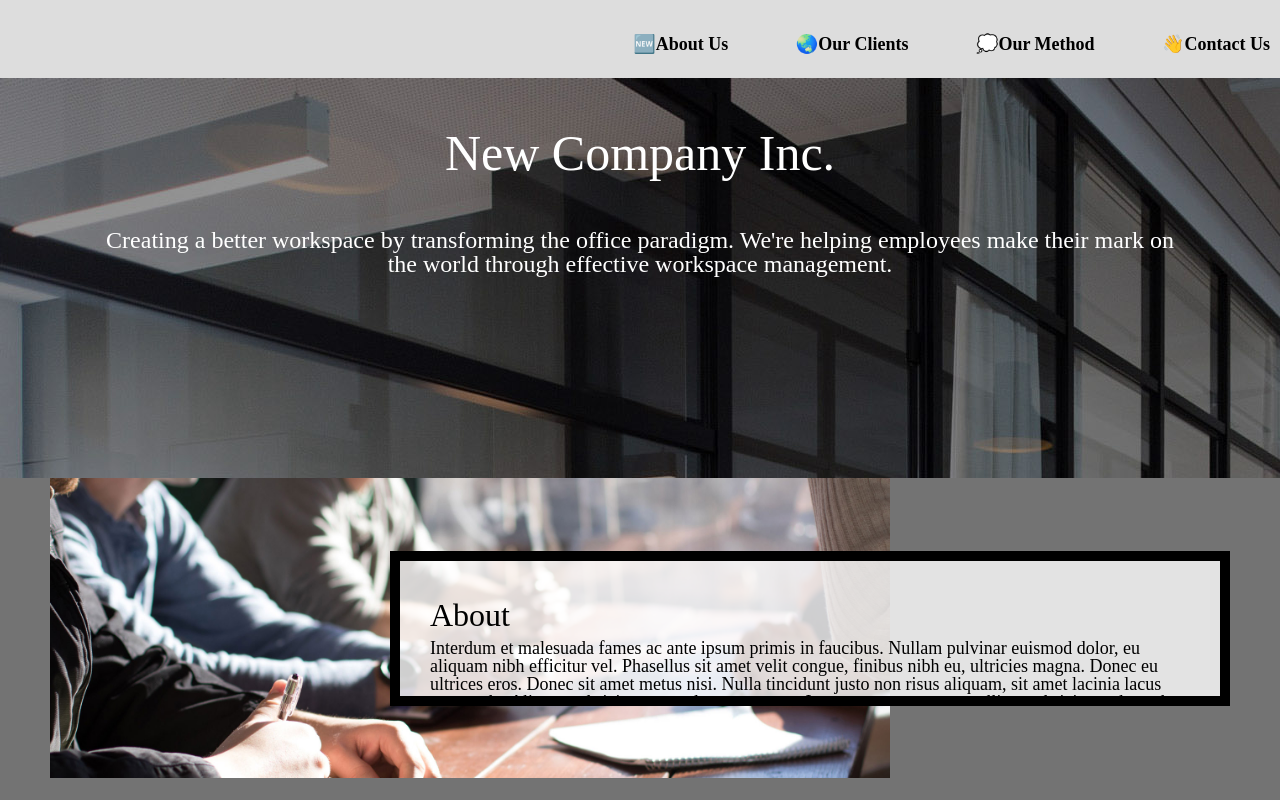
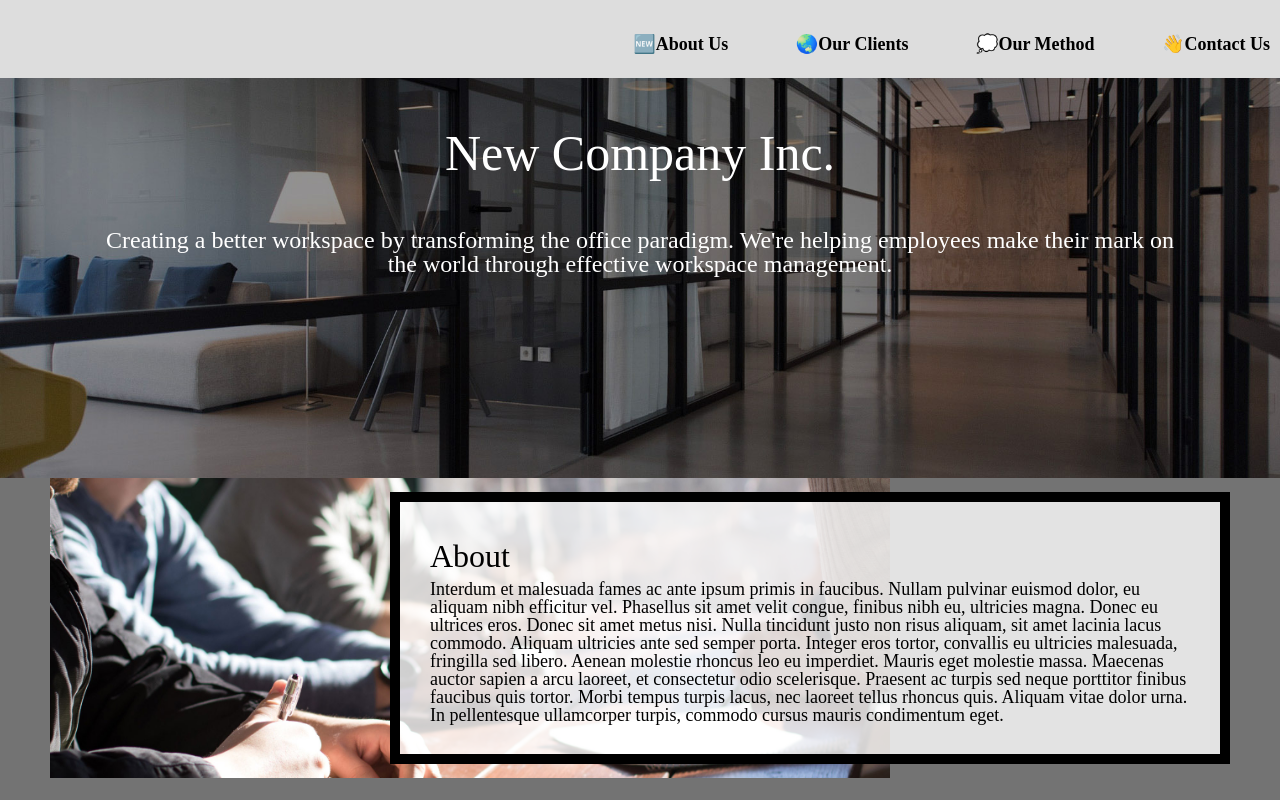
Before and after one commit to aahuang01/homework3-2022, a plain HTML site: page index.html in a window 1280 px wide. Shown: the top 800 px of the page. Drawn offline with Linux system fonts and the light colour scheme.

Commit message:
Add files via upload

```diff
--- a/css/style.css
+++ b/css/style.css
@@ -112,6 +112,9 @@ nav a:focus{
   background-image: url('../images/header.jpg');
   background-color: #707070;
   background-attachment: fixed;
+  background-position: center;
+  background-repeat: no-repeat;
+  background-size: cover;
   min-height: 400px;
 }
 
@@ -169,7 +172,7 @@ img{
 
 .text {
   align-self: center;
-  max-height: 25%;
+  max-height: 25vh;
   overflow: scroll;
 }
 
--- a/index.html
+++ b/index.html
@@ -1,8 +1,8 @@
 <!DOCTYPE html>
 <html lang="en">
   <head>
-    <meta charset="utf-8">
-    <link rel="icon"  href="images/logo-drk.png">
+    <meta charset="UTF-8">
+    <link rel="icon" type="image/x-icon" href="images/logo-drk.png">
     <link rel="stylesheet" type="text/css" href="css/html5reset.css">
     <link rel="stylesheet" type="text/css" href="css/style.css">
     <title>2022 New Company Inc.</title>
```
